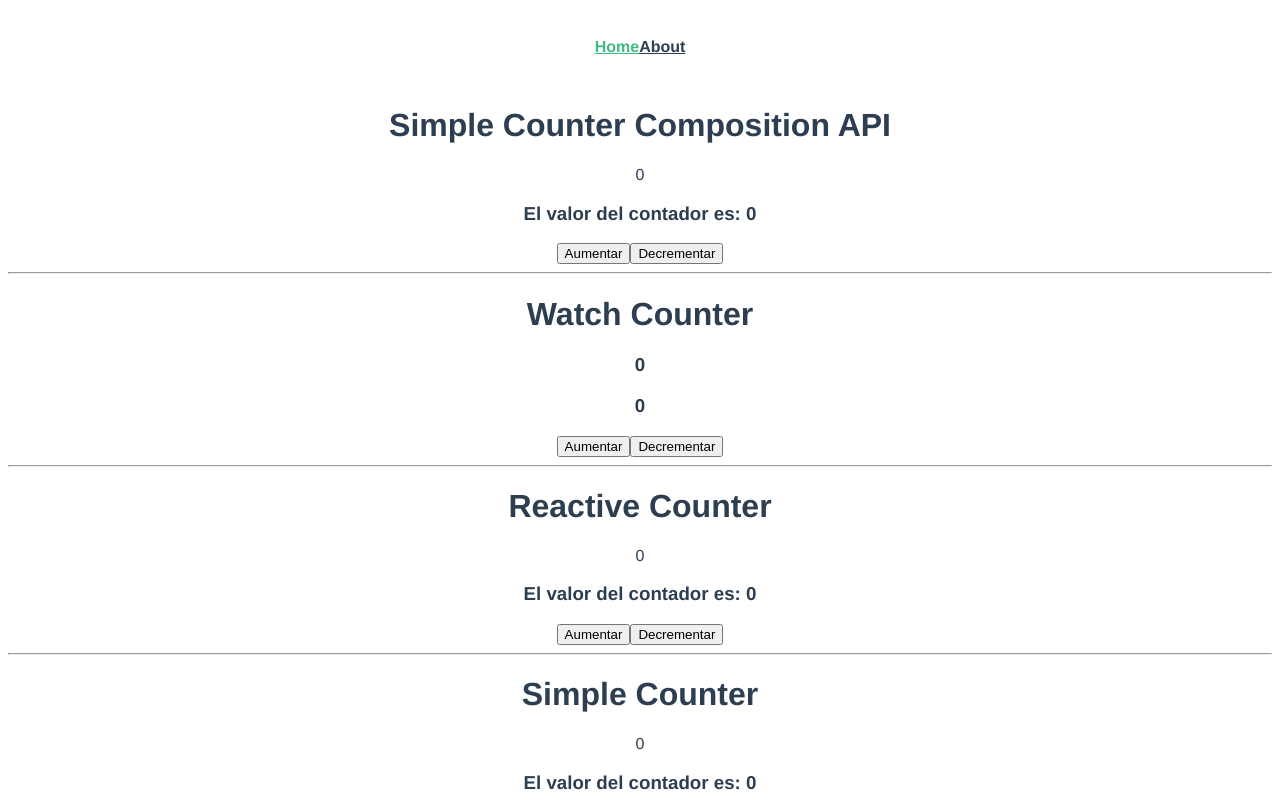
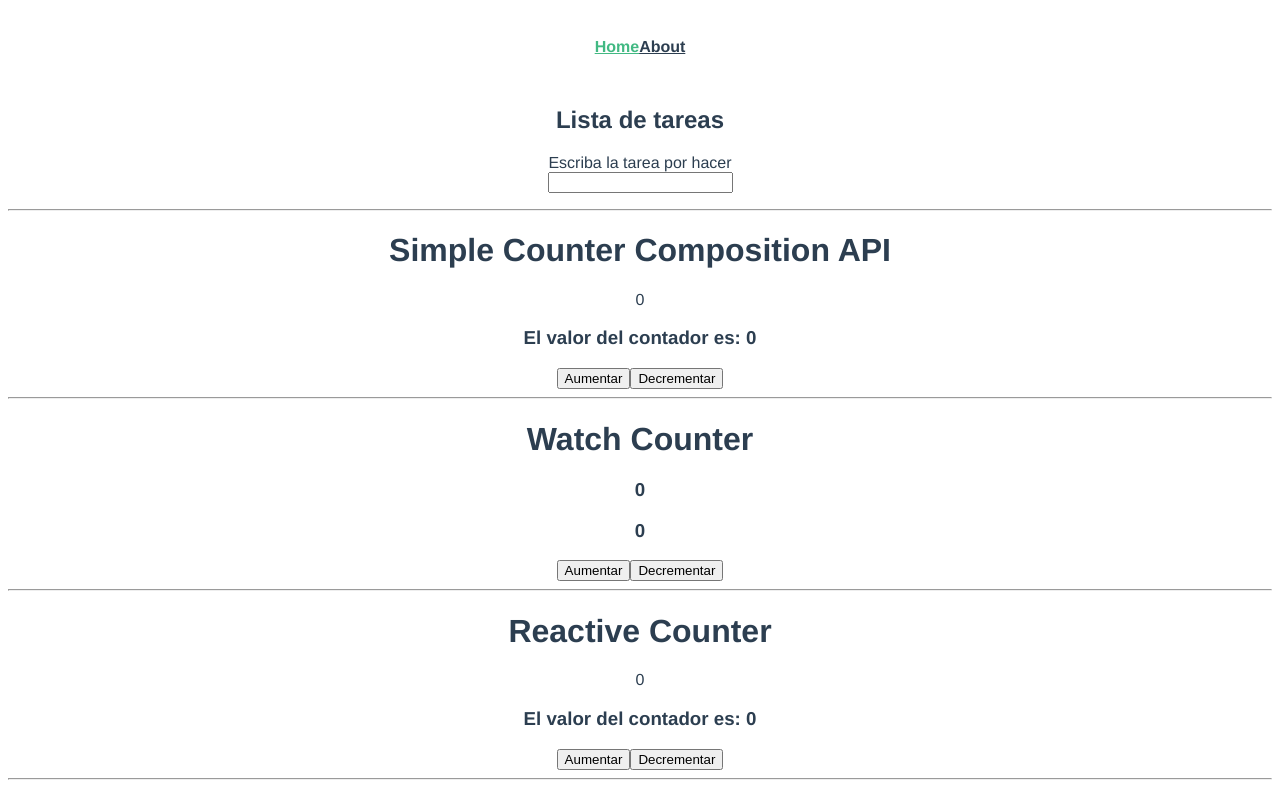
Before and after one commit to franciscomarin98/Vue-IntroduccionCompositionAPI, a Vue app: page / in a window 1280 px wide. Shown: the top 800 px of the page. Built offline with nearby package versions, Linux system fonts and the light colour scheme.

Commit message:
Reforzando los composables

```diff
--- /dev/null
+++ b/src/components/SimpleTodoList.vue
@@ -0,0 +1,29 @@
+<template>
+  <h2>Lista de tareas</h2>
+  <label>Escriba la tarea por hacer</label>
+  <br>
+  <input type="text" v-model="todo" @keypress.enter="addTodo" />
+  <ul>
+    <li v-for="(todo, index) in todos" :key="index">
+      {{ todo }} - <span @click="deleteTodo(index)">X</span>
+    </li>
+  </ul>
+</template>
+
+<script>
+import useTodos from "../composables/useTodos";
+
+export default {
+  name: "SimpleTodoList",
+  setup() {
+    const { todo, todos, addTodo, deleteTodo } = useTodos();
+
+
+    return { todo, todos, addTodo, deleteTodo  }
+  }
+}
+</script>
+
+<style scoped>
+
+</style>
--- /dev/null
+++ b/src/composables/useTodos.js
@@ -0,0 +1,22 @@
+import { reactive, toRefs } from 'vue';
+
+export default () => {
+    const state = reactive({
+        todo: '',
+        todos: []
+    });
+
+    const addTodo = () => {
+        if(state.todo.length > 0){
+            state.todos.push(state.todo)
+        }
+        state.todo = '';
+    }
+
+    const deleteTodo = (index) => {
+        state.todos.splice(index, 1);
+    }
+
+    return { ...toRefs(state), addTodo, deleteTodo}
+
+}
--- a/src/views/Home.vue
+++ b/src/views/Home.vue
@@ -1,12 +1,20 @@
 <template>
+
+  <SimpleTodoList />
+  <hr/>
+
   <SimpleCounterCompositionAPI/>
   <hr/>
+
   <WatchCounter/>
   <hr/>
+
   <ReactiveCounter/>
   <hr/>
+
   <SimpleCounter/>
   <hr/>
+
   <HelloWorld/>
 </template>
 
@@ -16,10 +24,12 @@ import SimpleCounter from "../components/SimpleCounter";
 import ReactiveCounter from "../components/ReactiveCounter";
 import WatchCounter from "../components/WatchCounter";
 import SimpleCounterCompositionAPI from "../components/SimpleCounterCompositionAPI";
+import SimpleTodoList from "../components/SimpleTodoList";
 
 export default {
   name: 'Home',
   components: {
+    SimpleTodoList,
     SimpleCounterCompositionAPI,
     WatchCounter,
     ReactiveCounter,
```
